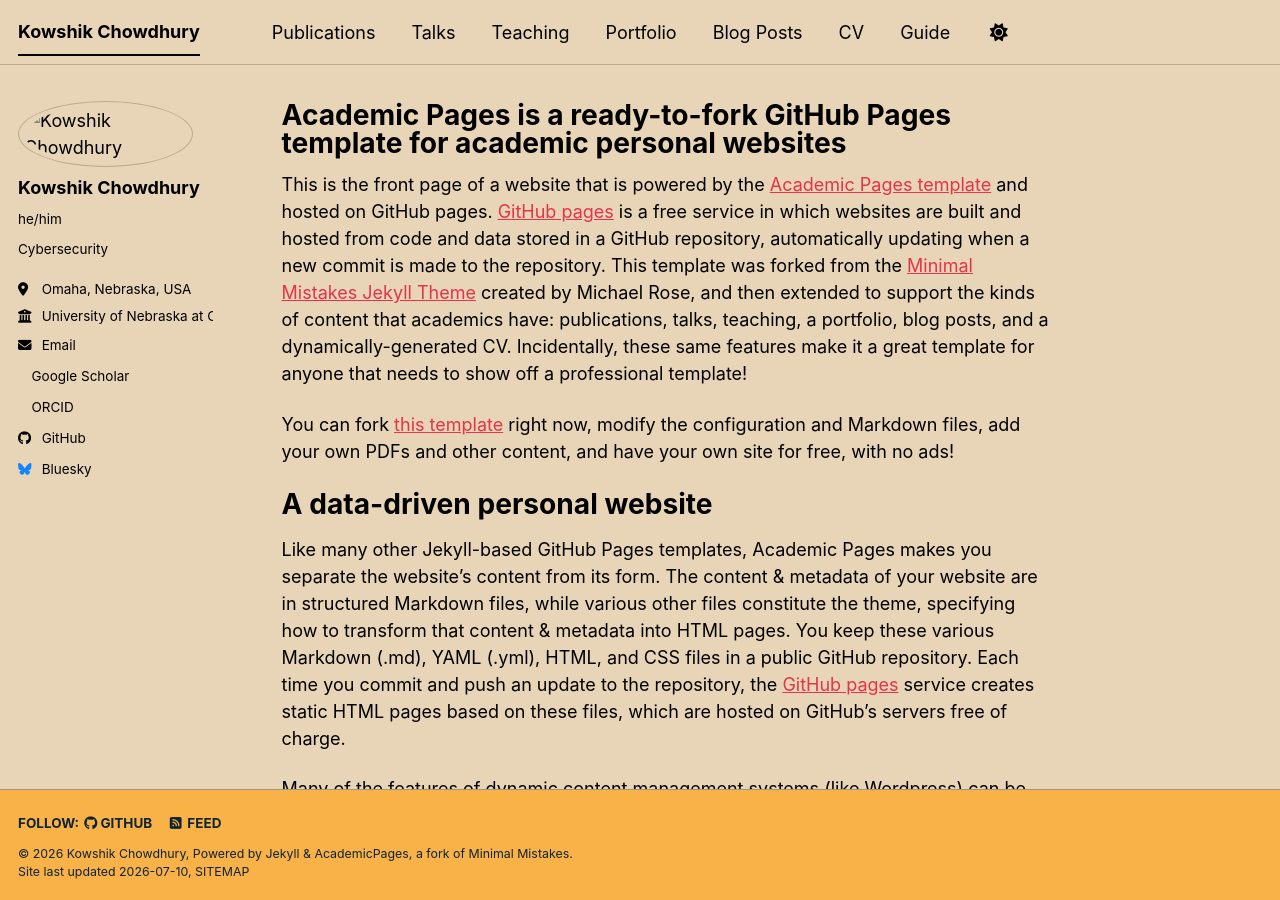
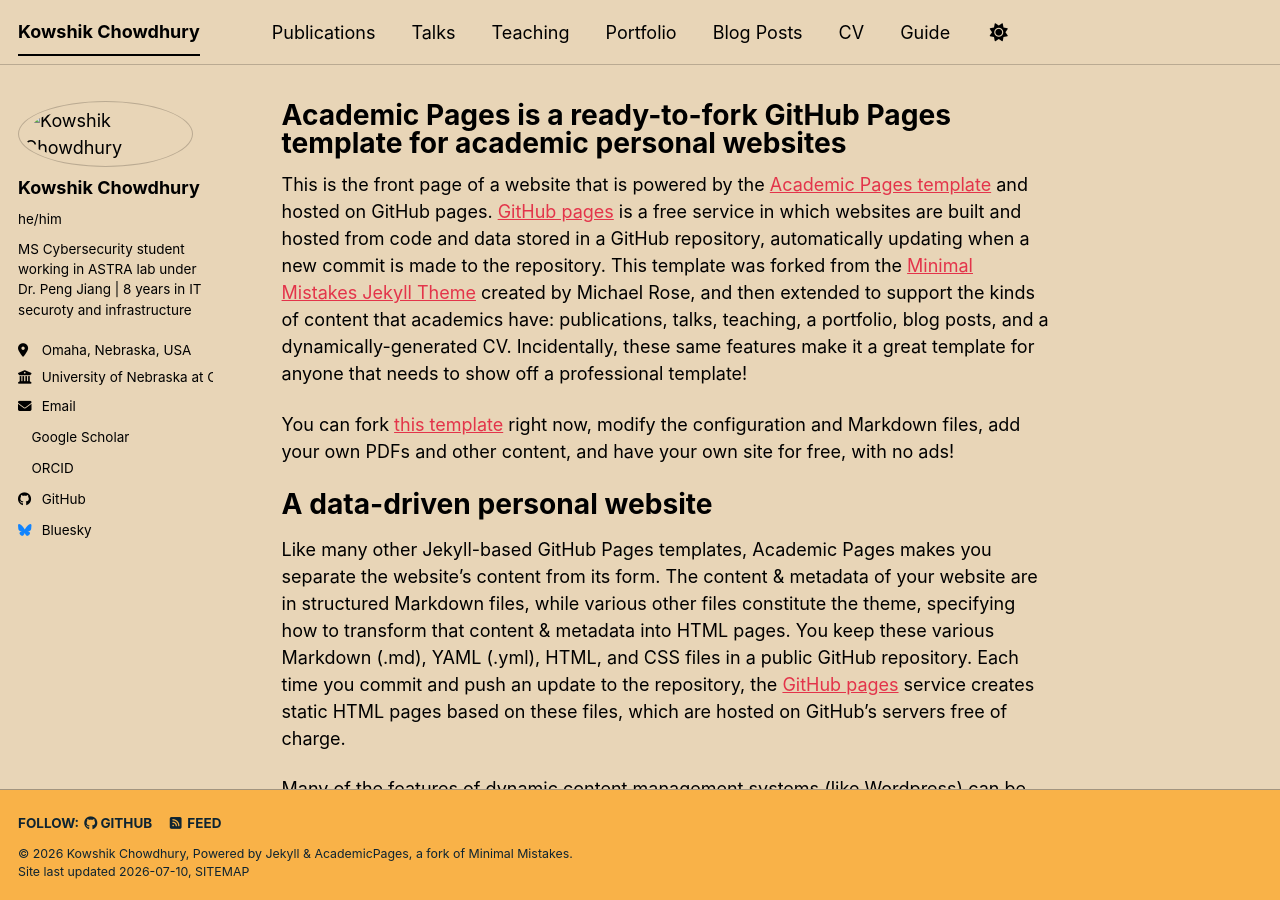
Before and after one commit to kowshik1993/kowshik1993.github.io, a Jekyll site: the page built from _pages/about.md, in a window 1280 px wide and 900 px high. Built offline with Jekyll 4.4.1, drawn with Linux system fonts in a browser that asks for light colours; a style sheet for code colours, icons or effects is not loaded.

Commit message:
Update _config.yml

```diff
--- a/_config.yml
+++ b/_config.yml
@@ -26,10 +26,10 @@ author:
   avatar           : "profile.jpeg"
   name             : "Kowshik Chowdhury"
   pronouns         : "he/him"
-  bio              : "Cybersecurity"
+  bio              : "MS Cybersecurity student working in ASTRA lab under Dr. Peng Jiang | 8 years in IT securoty and infrastructure"
   location         : "Omaha, Nebraska, USA"
   employer         : "University of Nebraska at Omaha"
-  uri              : # URL
+  #uri              : # URL
   email            : "kowshikchowdhury.kc@gmail.com"
   email            : "kchowdhury@unomaha.edu"
 
```
